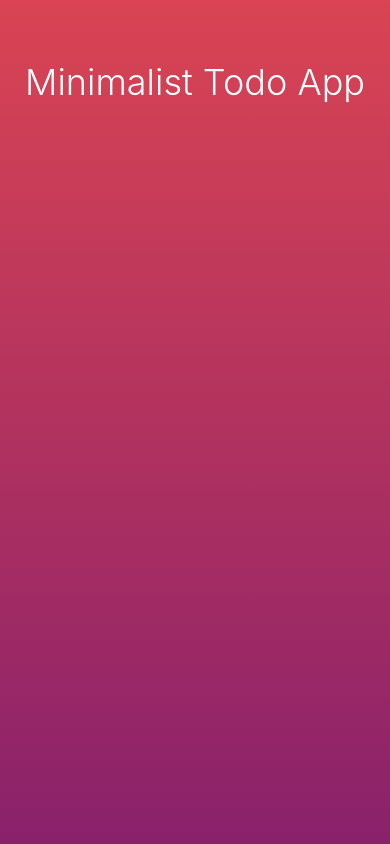
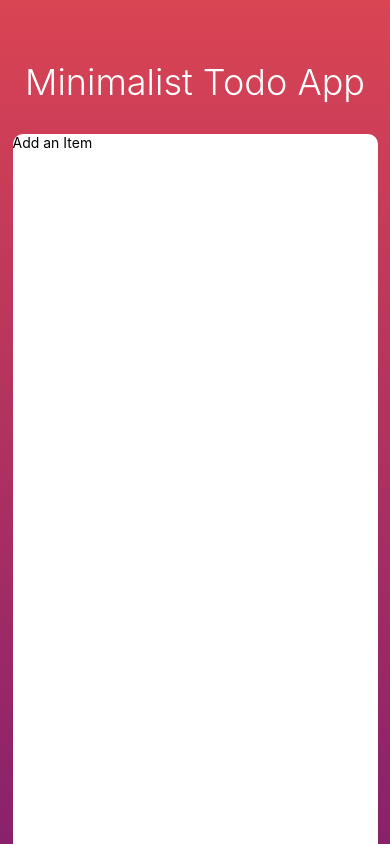
Before and after one commit to mfrashad/rn-todo-workshop, a React Native app: screen / in a window 390 px wide. Built offline with nearby package versions, Linux system fonts and the light colour scheme.

Commit message:
Card view

```diff
--- a/App.js
+++ b/App.js
@@ -1,11 +1,16 @@
 import React from 'react';
-import { StyleSheet, Text, View } from 'react-native';
+import { StyleSheet, Text, View, TextInput, Dimensions } from 'react-native';
 import { LinearGradient }  from 'expo-linear-gradient';
+
+const { height, width } = Dimensions.get('window');
 
 export default function App() {
   return (
     <LinearGradient style={styles.container} colors={['#DA4453', '#89216B']}>
       <Text style={styles.appTitle}>Minimalist Todo App</Text>
+      <View style={styles.card}>
+        <TextInput placeholder="Add an Item"></TextInput>
+      </View>
     </LinearGradient>
   );
 }
@@ -23,5 +28,18 @@ const styles = StyleSheet.create({
     marginTop: 60,
     marginBottom: 30,
     fontWeight: '300'
+  },
+  card: {
+    backgroundColor: '#fff',
+    flex: 1,
+    width: width - 25,
+    borderTopLeftRadius: 10,
+    borderTopRightRadius: 10
+  },
+  input: {
+    padding: 20,
+    borderBottomColor: '#bbb',
+    borderBottomWidth: 1,
+    fontSize: 24
   }
 });
```
